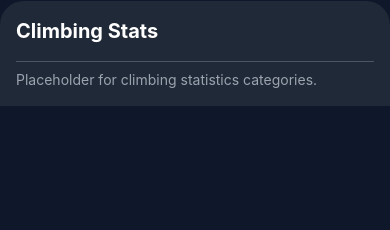
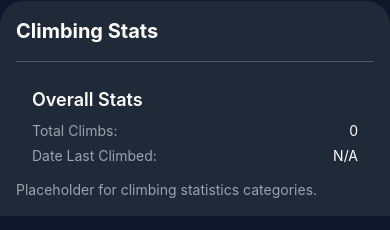
Before and after one commit to nlevin6/RockClimbingApp, a React Native app: screen /Home in a window 390 px wide. Shown: the part 160-390 px from the top of the page. Built offline with nearby package versions, Linux system fonts and the light colour scheme; no server answers; the database is empty.

Commit message:
- show user overall stats on home page

```diff
--- a/screens/Home.js
+++ b/screens/Home.js
@@ -2,6 +2,7 @@ import React from 'react';
 import { View, Text, ScrollView } from 'react-native';
 import BarGraph from './components/BarGraph';
 import tw from '../tailwind';
+import ClimbingStats from "./components/ClimbingStats";
 
 const Home = () => {
     return (
@@ -14,6 +15,7 @@ const Home = () => {
                 <View style={tw`bg-gray-800 p-4 rounded-t-3xl`}>
                     <Text style={tw`text-white text-xl font-bold mb-2`}>Climbing Stats</Text>
                     <View style={tw`border-t border-gray-600 my-2`} />
+                    <ClimbingStats />
                     <Text style={tw`text-gray-400 text-sm`}>
                         Placeholder for climbing statistics categories.
                     </Text>
--- /dev/null
+++ b/screens/components/ClimbingStats.js
@@ -0,0 +1,61 @@
+import React, { useEffect, useState } from 'react';
+import { View, Text } from 'react-native';
+import { getFirestore, collection, onSnapshot, orderBy, query } from 'firebase/firestore';
+import app from '../../firebaseConfig';
+import tw from '../../tailwind';
+
+const ClimbingStats = () => {
+    const [totalClimbs, setTotalClimbs] = useState(0);
+    const [lastClimbedDate, setLastClimbedDate] = useState(null);
+
+    useEffect(() => {
+        const db = getFirestore(app);
+        const climbsRef = collection(db, 'climbs');
+
+        // Order by date so the first doc is the most recent climb
+        const q = query(climbsRef, orderBy('date', 'desc'));
+
+        // Listen in real-time to the climbs collection
+        const unsubscribe = onSnapshot(q, (snapshot) => {
+            const climbs = snapshot.docs.map((doc) => doc.data());
+
+            setTotalClimbs(climbs.length);
+
+            // If there is at least one climb, set the date of the most recent climb
+            if (climbs.length > 0) {
+                setLastClimbedDate(climbs[0].date);
+            } else {
+                setLastClimbedDate(null);
+            }
+        });
+
+        return () => unsubscribe();
+    }, []);
+
+    // Helper to safely convert the date string/field to a readable format
+    const formatDate = (dateString) => {
+        if (!dateString) return 'N/A';
+        const date = new Date(dateString);
+        return date.toLocaleDateString(); // e.g., "12/30/2024"
+    };
+
+    return (
+        <View style={tw`bg-gray-800 p-4 rounded-lg`}>
+            <Text style={tw`text-white text-lg font-semibold mb-2`}>Overall Stats</Text>
+
+            {/* Total Climbs */}
+            <View style={tw`flex-row justify-between mb-2`}>
+                <Text style={tw`text-gray-400`}>Total Climbs:</Text>
+                <Text style={tw`text-white`}>{totalClimbs}</Text>
+            </View>
+
+            {/* Date Last Climbed */}
+            <View style={tw`flex-row justify-between`}>
+                <Text style={tw`text-gray-400`}>Date Last Climbed:</Text>
+                <Text style={tw`text-white`}>{formatDate(lastClimbedDate)}</Text>
+            </View>
+        </View>
+    );
+};
+
+export default ClimbingStats;
```
